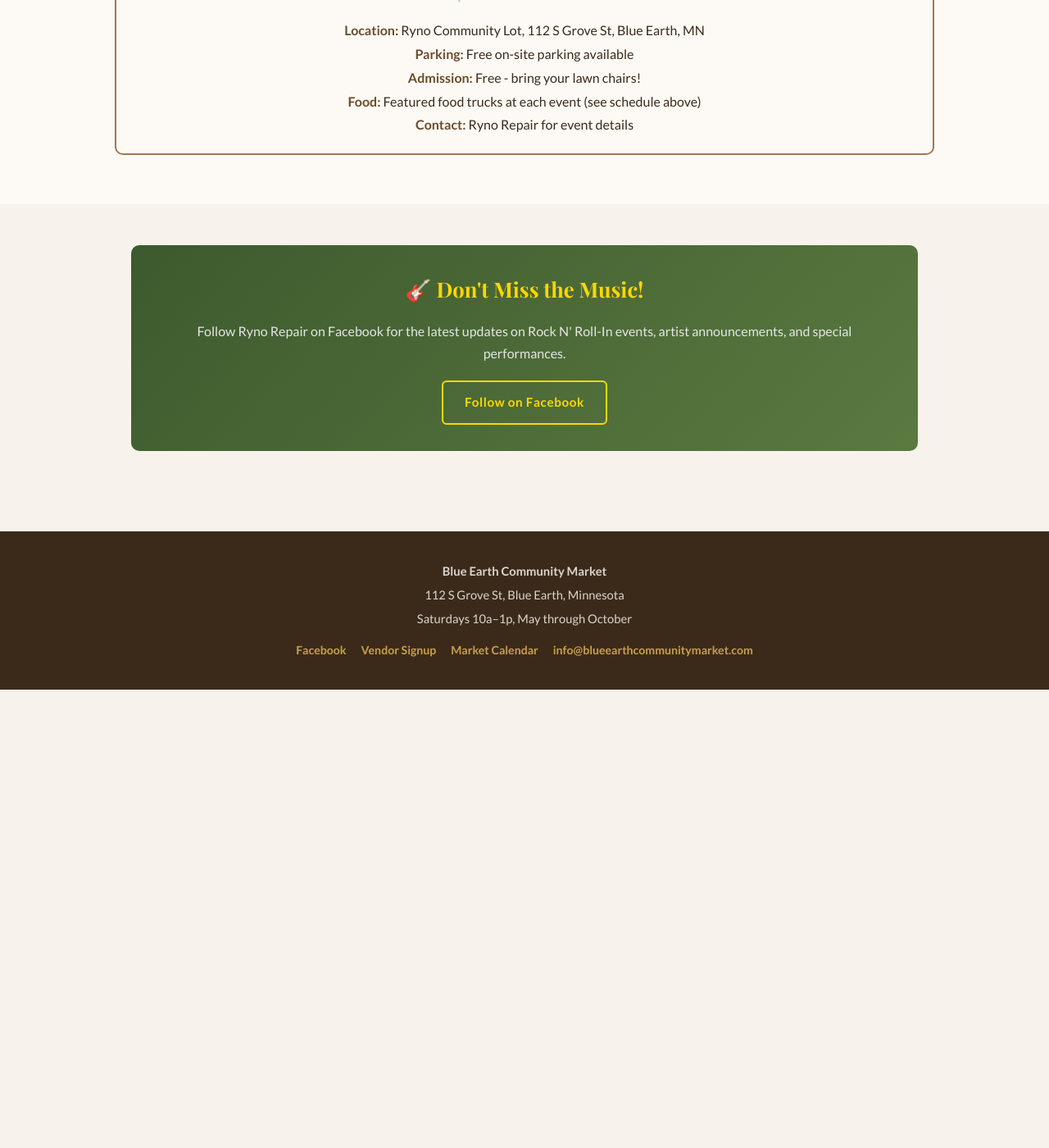
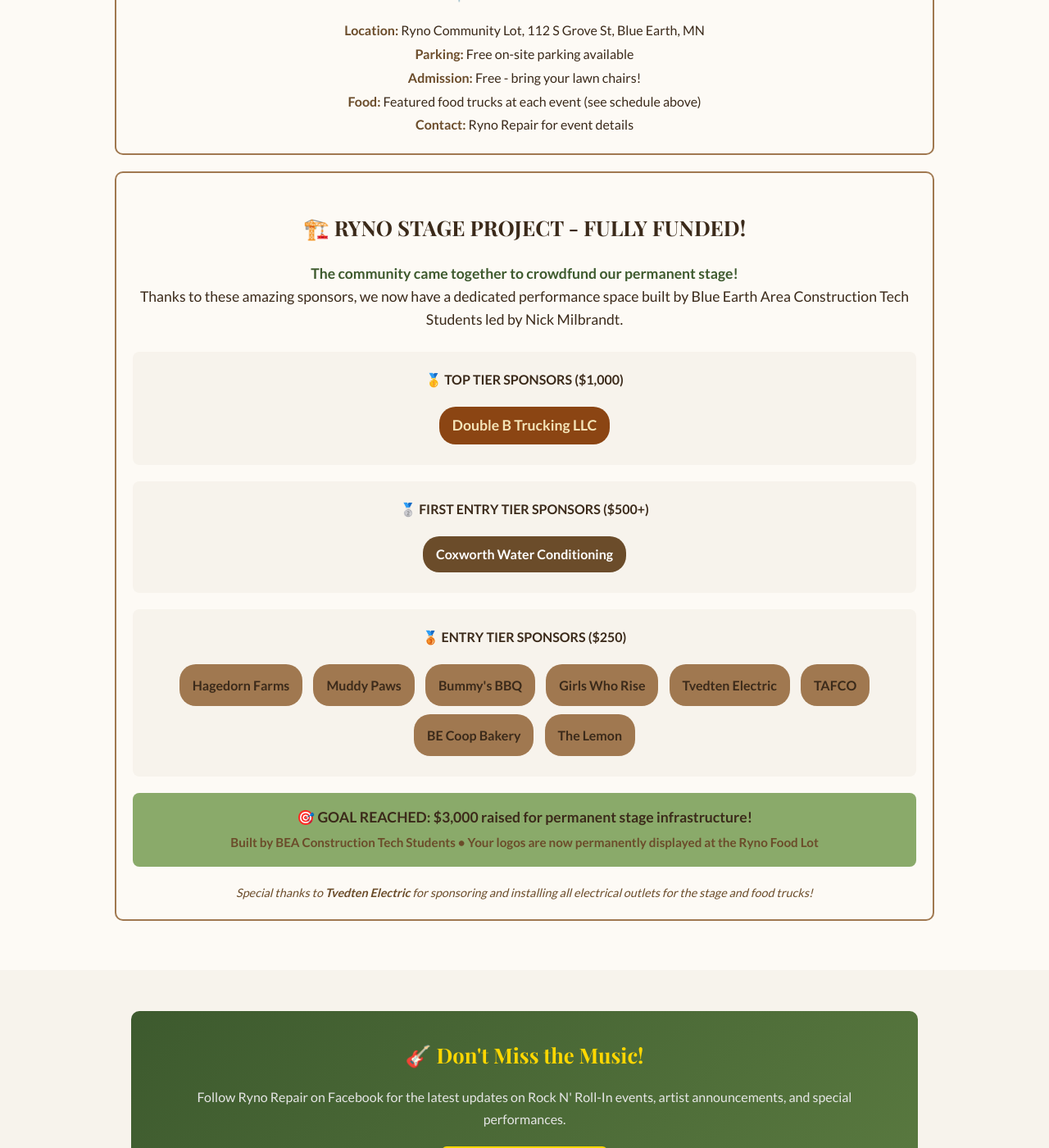
Before and after one commit to blueearthcommunitymarket/blueearthcommunitymarket.github.io, a Jekyll site: the page built from rynos-rockin-roll-in/index.html, in a window 1280 px wide and 1400 px high, scrolled down 1597 px. Shown: the whole window at 82% size. Built offline with Jekyll 4.4.1, drawn with Linux system fonts in a browser that asks for light colours; some web fonts are replaced; before the commit the page ends 2438 px from its top, so only the background shows below that.

Commit message:
Add Ryno Stage Project sponsors section - fully funded!

```diff
--- a/rynos-rockin-roll-in/index.html
+++ b/rynos-rockin-roll-in/index.html
@@ -318,6 +318,57 @@
             </div>
         </div>
 
+        <div class="lightning-border">
+            <div class="lightning-inner">
+                <h3 style="text-align: center; margin-bottom: 20px; color: var(--brown-dark);">🏗️ RYNO STAGE PROJECT - FULLY FUNDED!</h3>
+                <p style="color: var(--brown-dark); text-align: center; font-size: 1.1rem; line-height: 1.6; margin-bottom: 25px;">
+                    <strong style="color: var(--green-dark);">The community came together to crowdfund our permanent stage!</strong><br>
+                    Thanks to these amazing sponsors, we now have a dedicated performance space built by Blue Earth Area Construction Tech Students led by Nick Milbrandt.
+                </p>
+
+                <div style="background: var(--cream); padding: 20px; border-radius: 8px; margin: 20px 0;">
+                    <h4 style="text-align: center; margin-bottom: 15px; color: var(--brown-dark);">🥇 TOP TIER SPONSORS ($1,000)</h4>
+                    <div style="text-align: center;">
+                        <span class="sponsor-tag" style="background: #8b4513; color: #f4e4b8; padding: 8px 16px; border-radius: 20px; margin: 5px; display: inline-block; font-weight: 700; font-size: 1.1rem;">Double B Trucking LLC</span>
+                    </div>
+                </div>
+
+                <div style="background: var(--cream); padding: 20px; border-radius: 8px; margin: 20px 0;">
+                    <h4 style="text-align: center; margin-bottom: 15px; color: var(--brown-dark);">🥈 FIRST ENTRY TIER SPONSORS ($500+)</h4>
+                    <div style="text-align: center;">
+                        <span class="sponsor-tag" style="background: var(--brown-mid); color: #ffffff; padding: 8px 16px; border-radius: 20px; margin: 5px; display: inline-block; font-weight: 700;">Coxworth Water Conditioning</span>
+                    </div>
+                </div>
+
+                <div style="background: var(--cream); padding: 20px; border-radius: 8px; margin: 20px 0;">
+                    <h4 style="text-align: center; margin-bottom: 15px; color: var(--brown-dark);">🥉 ENTRY TIER SPONSORS ($250)</h4>
+                    <div style="text-align: center; line-height: 2.2;">
+                        <span class="sponsor-tag" style="background: var(--brown-light); color: var(--brown-dark); padding: 8px 16px; border-radius: 20px; margin: 5px; display: inline-block; font-weight: 600;">Hagedorn Farms</span>
+                        <span class="sponsor-tag" style="background: var(--brown-light); color: var(--brown-dark); padding: 8px 16px; border-radius: 20px; margin: 5px; display: inline-block; font-weight: 600;">Muddy Paws</span>
+                        <span class="sponsor-tag" style="background: var(--brown-light); color: var(--brown-dark); padding: 8px 16px; border-radius: 20px; margin: 5px; display: inline-block; font-weight: 600;">Bummy's BBQ</span>
+                        <span class="sponsor-tag" style="background: var(--brown-light); color: var(--brown-dark); padding: 8px 16px; border-radius: 20px; margin: 5px; display: inline-block; font-weight: 600;">Girls Who Rise</span>
+                        <span class="sponsor-tag" style="background: var(--brown-light); color: var(--brown-dark); padding: 8px 16px; border-radius: 20px; margin: 5px; display: inline-block; font-weight: 600;">Tvedten Electric</span>
+                        <span class="sponsor-tag" style="background: var(--brown-light); color: var(--brown-dark); padding: 8px 16px; border-radius: 20px; margin: 5px; display: inline-block; font-weight: 600;">TAFCO</span>
+                        <span class="sponsor-tag" style="background: var(--brown-light); color: var(--brown-dark); padding: 8px 16px; border-radius: 20px; margin: 5px; display: inline-block; font-weight: 600;">BE Coop Bakery</span>
+                        <span class="sponsor-tag" style="background: var(--brown-light); color: var(--brown-dark); padding: 8px 16px; border-radius: 20px; margin: 5px; display: inline-block; font-weight: 600;">The Lemon</span>
+                    </div>
+                </div>
+
+                <div style="background: var(--green-light); padding: 15px; border-radius: 8px; margin: 20px 0; text-align: center;">
+                    <p style="color: var(--brown-dark); font-weight: 700; margin: 0; font-size: 1.1rem;">
+                        🎯 <strong>GOAL REACHED:</strong> $3,000 raised for permanent stage infrastructure!<br>
+                        <span style="font-size: 0.95rem; color: var(--brown-mid);">Built by BEA Construction Tech Students • Your logos are now permanently displayed at the Ryno Food Lot</span>
+                    </p>
+                </div>
+
+                <div style="text-align: center; margin-top: 20px;">
+                    <p style="color: var(--brown-mid); font-size: 0.9rem; font-style: italic;">
+                        Special thanks to <strong>Tvedten Electric</strong> for sponsoring and installing all electrical outlets for the stage and food trucks!
+                    </p>
+                </div>
+            </div>
+        </div>
+
     </div>
 </div>
 
```
